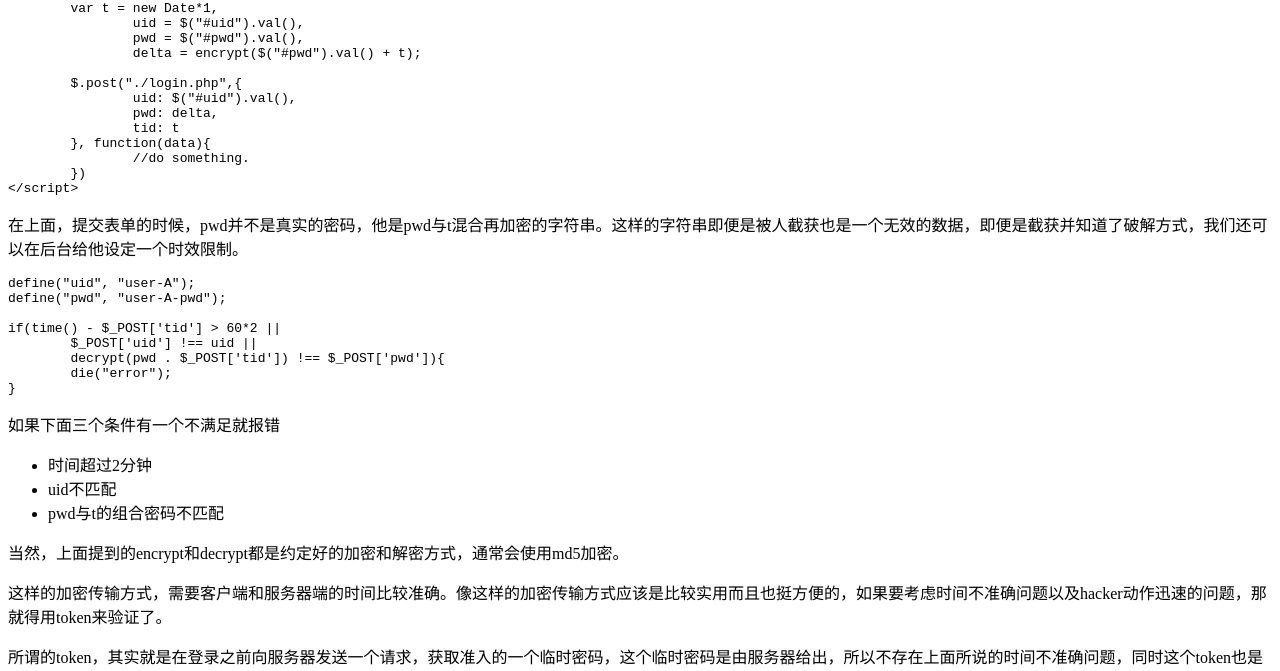
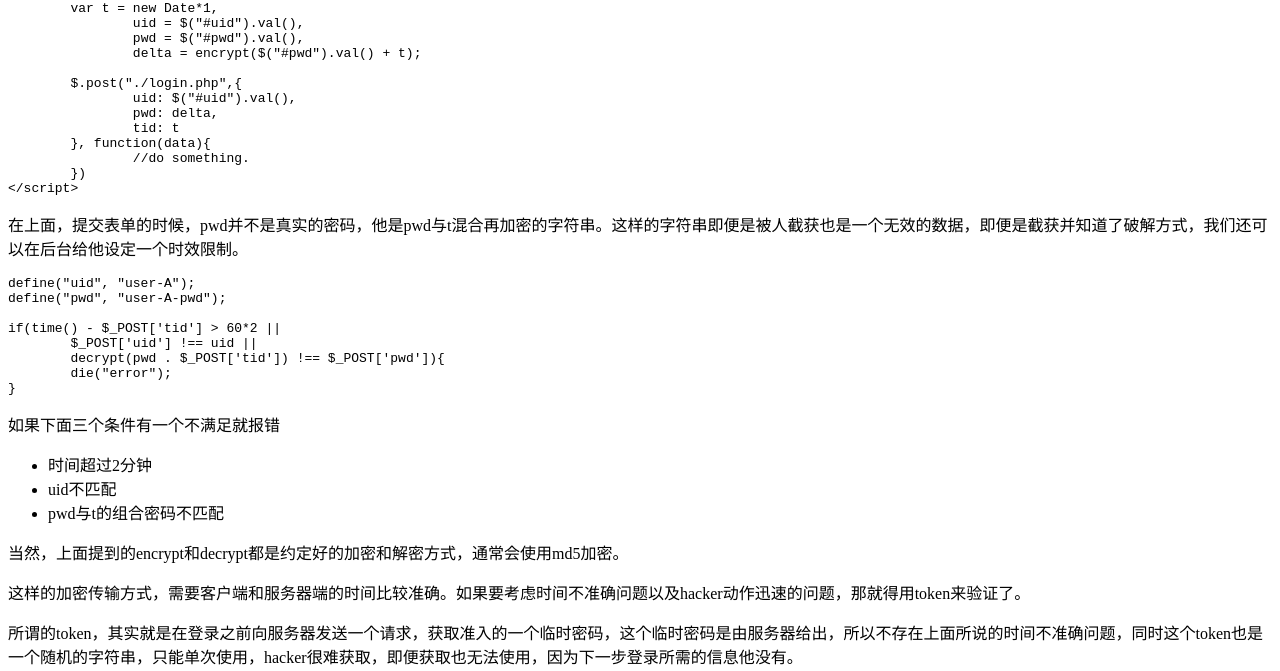
Before and after one commit to hustskyking/hustskyking.github.io, a Jekyll site: the page built from _posts/blog/2013-11-26-authentication-in-web.md, in a window 1280 px wide and 1400 px high, scrolled down 479 px. Shown: the top 671 px of the window. Built offline with Jekyll 4.4.1, drawn with Linux system fonts in a browser that asks for light colours; Markdown is read by kramdown in place of the engine named in the settings; a style sheet for code colours, icons or effects is not loaded; some of the changed text lies outside the part shown.

Commit message:
内容修改

```diff
--- a/_posts/blog/2013-11-26-authentication-in-web.md
+++ b/_posts/blog/2013-11-26-authentication-in-web.md
@@ -49,7 +49,7 @@ tags: OAuth认证 HTTP Token
 
 当然，上面提到的encrypt和decrypt都是约定好的加密和解密方式，通常会使用md5加密。
 
-这样的加密传输方式，需要客户端和服务器端的时间比较准确。像这样的加密传输方式应该是比较实用而且也挺方便的，如果要考虑时间不准确问题以及hacker动作迅速的问题，那就得用token来验证了。
+这样的加密传输方式，需要客户端和服务器端的时间比较准确。如果要考虑时间不准确问题以及hacker动作迅速的问题，那就得用token来验证了。
 
 所谓的token，其实就是在登录之前向服务器发送一个请求，获取准入的一个临时密码，这个临时密码是由服务器给出，所以不存在上面所说的时间不准确问题，同时这个token也是一个随机的字符串，只能单次使用，hacker很难获取，即便获取也无法使用，因为下一步登录所需的信息他没有。
 
```
Also changed, not shown: other parts of _posts/blog/2013-11-26-authentication-in-web.md (+2 -0 lines).
